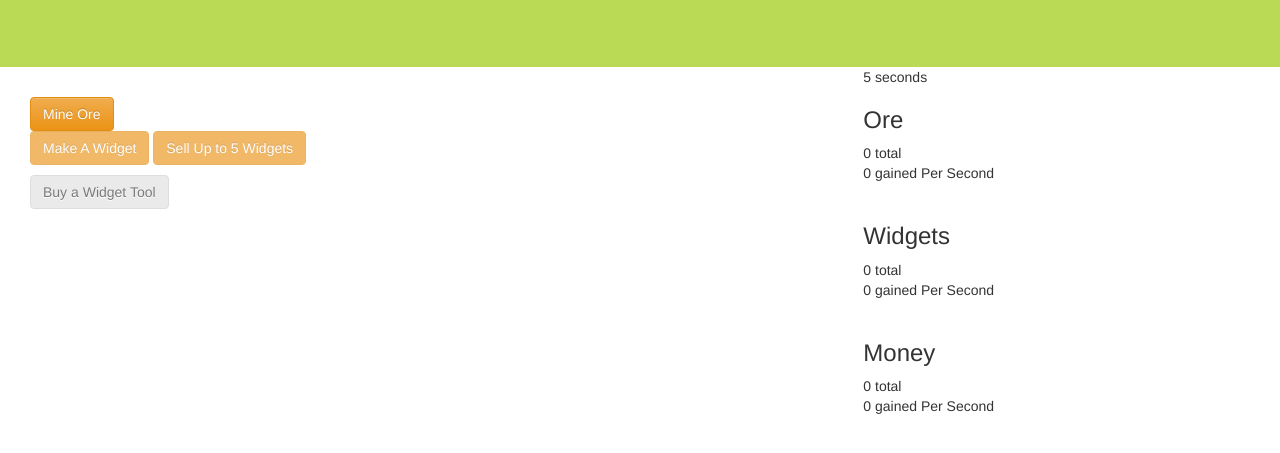
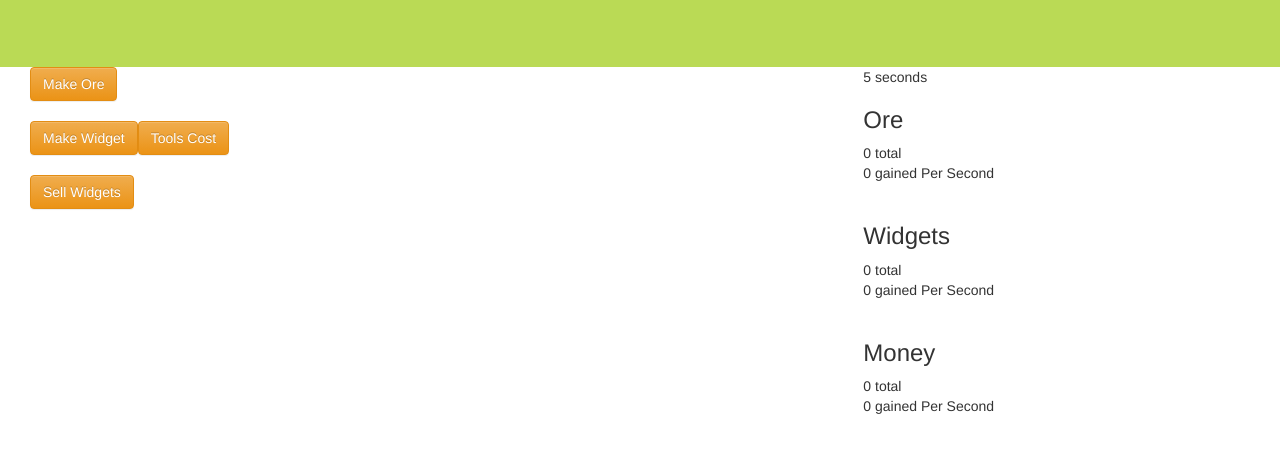
Before and after one commit to nhillen/incrementalExploration, a plain HTML site: page index.html in a window 1280 px wide. Shown: the part 149-602 px from the top of the page. Drawn offline with nearby package versions, Linux system fonts and the light colour scheme.

Commit message:
Now everything in resources adds itself to html

```diff
--- a/index.html
+++ b/index.html
@@ -18,14 +18,9 @@
         </div>
         <div class="container-fluid">
             <div class="col-md-8">
-                <div id="playArea">
-                    <button id="btnMineOre" class="btn btn-warning" value="Mine Ore">Mine Ore</button><br/>
-                    <button id="btnMakeWidget" class="btn btn-warning" value="Make Widget">Make A Widget</button>
-                    <button id="btnSellWidget" class="btn btn-warning" value="Buy Factory">Sell Up to 5 Widgets</button>
-                </div>
-                <div id="purchaseArea" >
-                    <button id="btnBuyTool" class="btn btn-default" value="Buy Factory">Buy a Widget Tool</button>
-                </div>
+                <div id="oreArea"></div><br/>
+                <div id="widgetArea"></div><br/>
+                <div id="moneyArea"></div><br/>
             </div>
             <div class="col-md-4">
                 <div id="infoBlock">
--- a/js/game.js
+++ b/js/game.js
@@ -94,6 +94,28 @@ function purchase() {
     drawUI();
 }
 
+function addAllTheThings(){
+    var oreArea = $("#oreArea");
+    var oreThings = _.where(allThings, {gainType: ore});
+
+    var widgetArea = $("#widgetArea");
+    var widgetThings = _.where(allThings, {gainType: widget});
+
+    var moneyArea = $("#moneyArea");
+    var moneyThings = _.where(allThings, {gainType: money});
+
+    addToArea(oreArea,oreThings);
+    addToArea(widgetArea,widgetThings);
+    addToArea(moneyArea,moneyThings);
+}
+
+function addToArea(area, thing){
+    _.each(thing, function(button){
+           var buttonHTML = '<button id="'+button.UID+'" class="btn btn-warning" value="'+button.displayName+'">'+button.displayName+'</button>';
+           area.append(buttonHTML);
+       });
+
+}
 
 /*** MAIN LOOP ****************************************/
 
@@ -101,6 +123,8 @@ $(document).ready(function () {
 
    window.localStorage.clear();
     readSaveData();
+
+    addAllTheThings();
 
     //Setup functions and parameters
     _.each(allThings, function (button) {
--- a/js/resources.js
+++ b/js/resources.js
@@ -38,7 +38,7 @@ var makeOre = {
     cost: 0,
     costType: "none",
     costScaler: 0,
-    buttonTag: "Make Ore",
+    displayName: "Make Ore",
     gainType: ore,
     gainAmount: 1,
     productionType: "single"
@@ -49,7 +49,7 @@ var buildWidget = {
     cost: 1,
     costType: ore,
     costScaler: 1,
-    buttonTag: "Make Widget",
+    displayName: "Make Widget",
     gainType: widget,
     gainAmount: 1,
     productionType: "single"
@@ -60,7 +60,7 @@ var sellWidget = {
     cost: 1,
     costType: widget,
     costScaler: 1,
-    buttonTag: "Sell Widgets",
+    displayName: "Sell Widgets",
     gainType: money,
     gainAmount: 5,
     productionType: "single"
@@ -71,7 +71,7 @@ var buildTool = {
     cost: 50,
     costType: money,
     costScaler: 1.25,
-    buttonTag: "Tools Cost",
+    displayName: "Tools Cost",
     gainAmount: 1,
     gainType: widget,
     productionType: "perSecond",
```
